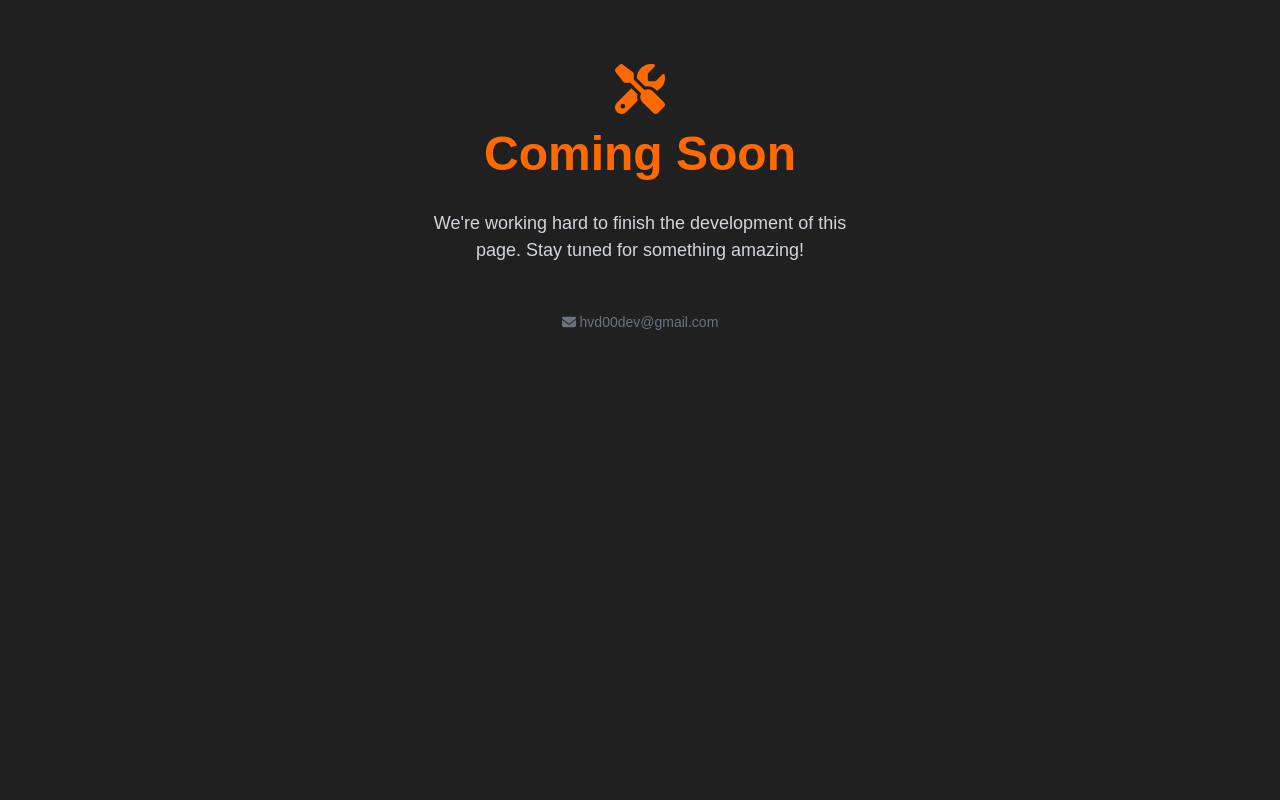
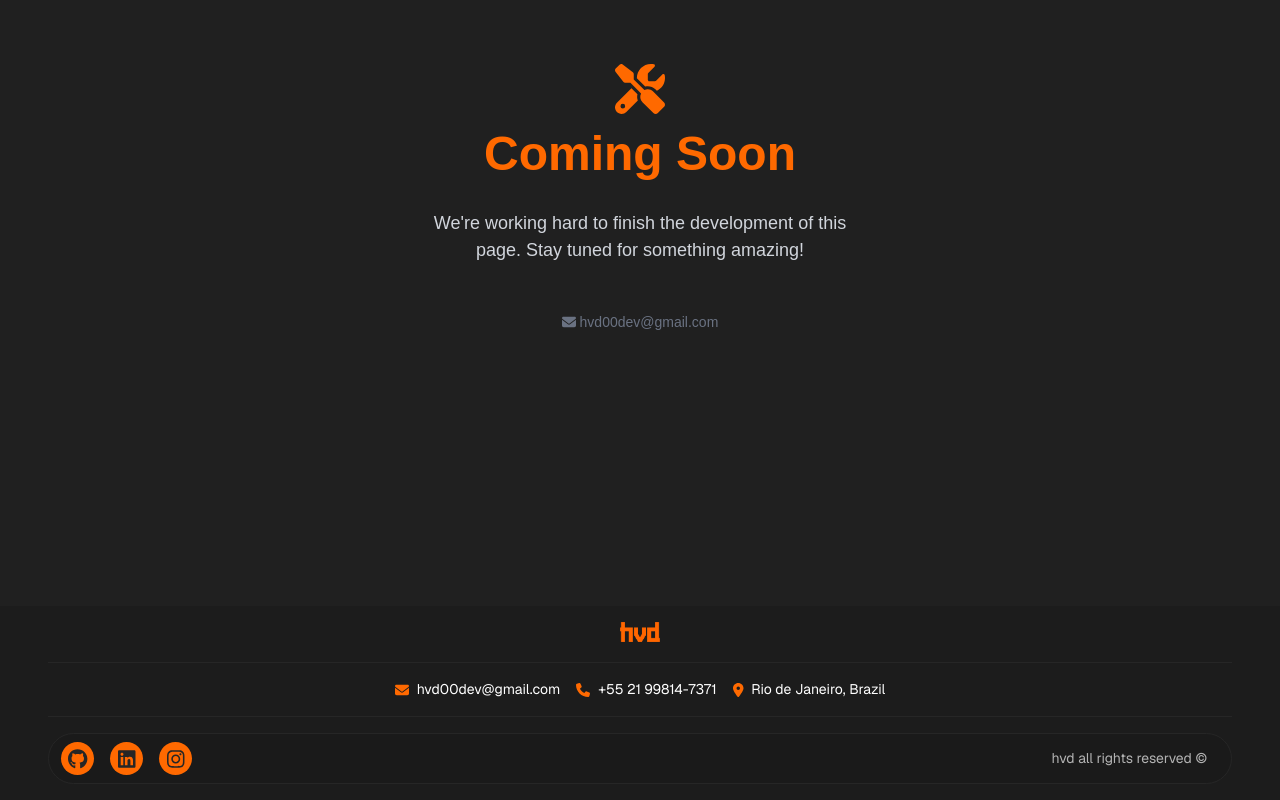
Before and after one commit to hvd00dev/hvd, a Next.js app: page /projects in a window 1280 px wide. Shown: the part 234-1034 px from the top of the page. Before the commit the page ends 840 px from the top, so only its background shows below. Built offline with nearby package versions, Linux system fonts and the light colour scheme.

Commit message:
feat: footer component

```diff
--- a/src/app/layout.tsx
+++ b/src/app/layout.tsx
@@ -2,6 +2,8 @@ import type { Metadata } from "next";
 import { Geist, Geist_Mono } from "next/font/google";
 import "./globals.css";
 import PageTransitionHandler from "@/components/layout/pagetransition/PageTransitionHandler";
+import Header from "@/components/layout/header/Header";
+import Footer from "@/components/layout/footer/Footer";
 
 const geistSans = Geist({
   variable: "--font-geist-sans",
@@ -29,7 +31,9 @@ export default function RootLayout({
         className={`${geistSans.variable} ${geistMono.variable} antialiased`}
       >
         <PageTransitionHandler>
-        {children}
+          <Header />
+          {children}
+          <Footer />
         </PageTransitionHandler>
       </body>
     </html>
--- a/src/app/projects/page.tsx
+++ b/src/app/projects/page.tsx
@@ -1,8 +1,10 @@
+import Header from "@/components/layout/header/Header";
 import ComingSoon from "@/components/ui/comingsoon/ComingSoon";
 
 export default function Projects() {
   return (
     <div>
+      <Header/>
      <ComingSoon/>
     </div>
   );
--- /dev/null
+++ b/src/components/layout/footer/Footer.tsx
@@ -0,0 +1,74 @@
+"use client";
+
+import Image from "next/image";
+import { FontAwesomeIcon } from "@fortawesome/react-fontawesome";
+import {
+  faBook,
+  faBriefcase,
+  faEnvelope,
+  faLaptopCode,
+  faLocationDot,
+  faPhone,
+} from "@fortawesome/free-solid-svg-icons";
+import MaxWidth from "../maxwidth/maxwidth";
+import {
+  faGithub,
+  faInstagram,
+  faLinkedin,
+} from "@fortawesome/free-brands-svg-icons";
+
+export default function Footer() {
+  return (
+    <footer className="font-[family-name:var(--font-geist-sans)] text-white w-full bg-[#1C1C1C] px-6 py-4 flex flex-col items-center justify-center">
+      <MaxWidth>
+        <div className="flex flex-col gap-4 items-center w-full pb-5 border-b-1 border-[#262626] mb-4">
+          <h2 className="flex gap-2 items-center text-white text-[20px] font-bold">
+            <Image src="/logo.png" width={40} height={22} alt="hvdbank Logo" />
+          </h2>
+        </div>
+        <div className="w-full flex flex-row items-center justify-center flex-wrap gap-4 pb-4 border-b-1 border-[#262626]">
+          <span className="flex gap-2 items-center text-[12px] lg:text-[14px]">
+            <FontAwesomeIcon icon={faEnvelope} className="text-orange-500" />{" "}
+            hvd00dev@gmail.com
+          </span>
+          <span className="flex gap-2 items-center text-[12px] lg:text-[14px]">
+            <FontAwesomeIcon icon={faPhone} className="text-orange-500" /> +55
+            21 99814-7371
+          </span>
+          <span className="flex gap-2 items-center text-[12px] lg:text-[14px]">
+            <FontAwesomeIcon icon={faLocationDot} className="text-orange-500" />{" "}
+            Rio de Janeiro, Brazil
+          </span>
+        </div>
+        <div className=" lg:px-3 lg:pr-6 lg:pt-2 lg:py-2 lg:mt-4 lg:rounded-full pt-10 relative mt-10 bg-[#1A1A1A] w-full border-1 border-[#262626] rounded-xl flex flex-col items-center justify-center lg:justify-between lg:flex-row gap-4 py-4">
+          <div className="flex items-center gap-4 absolute lg:static lg:transform-none lg:translate-none left-1/2 transform -translate-x-1/2 top-[-22px]">
+            <a
+              href="https://github.com/hvd00dev"
+              target="_blank"
+              className="flex items-center justify-center rounded-full w-[44px] h-[44px] bg-[#ff6900] text-[#262626] text-[18px] lg:text-[20px] lg:w-[33px] lg:h-[33px]"
+            >
+              <FontAwesomeIcon icon={faGithub} />
+            </a>
+            <a
+              href="https://www.linkedin.com/in/hudson-ferreira-483936186/"
+              target="_blank"
+              className="flex items-center justify-center rounded-full w-[44px] h-[44px] bg-[#ff6900] text-[#262626] text-[18px] lg:text-[20px] lg:w-[33px] lg:h-[33px]"
+            >
+              <FontAwesomeIcon icon={faLinkedin} />
+            </a>
+            <a
+              href="https://www.instagram.com/hudfrr/"
+              target="_blank"
+              className="flex items-center justify-center rounded-full w-[44px] h-[44px] bg-[#ff6900] text-[#262626] text-[18px] lg:text-[20px] lg:w-[33px] lg:h-[33px]"
+            >
+              <FontAwesomeIcon icon={faInstagram} />
+            </a>
+          </div>
+          <span className="text-[#B3B3B3] text-[12px] lg:text-[14px]">
+            hvd all rights reserved ©
+          </span>
+        </div>
+      </MaxWidth>
+    </footer>
+  );
+}
```
